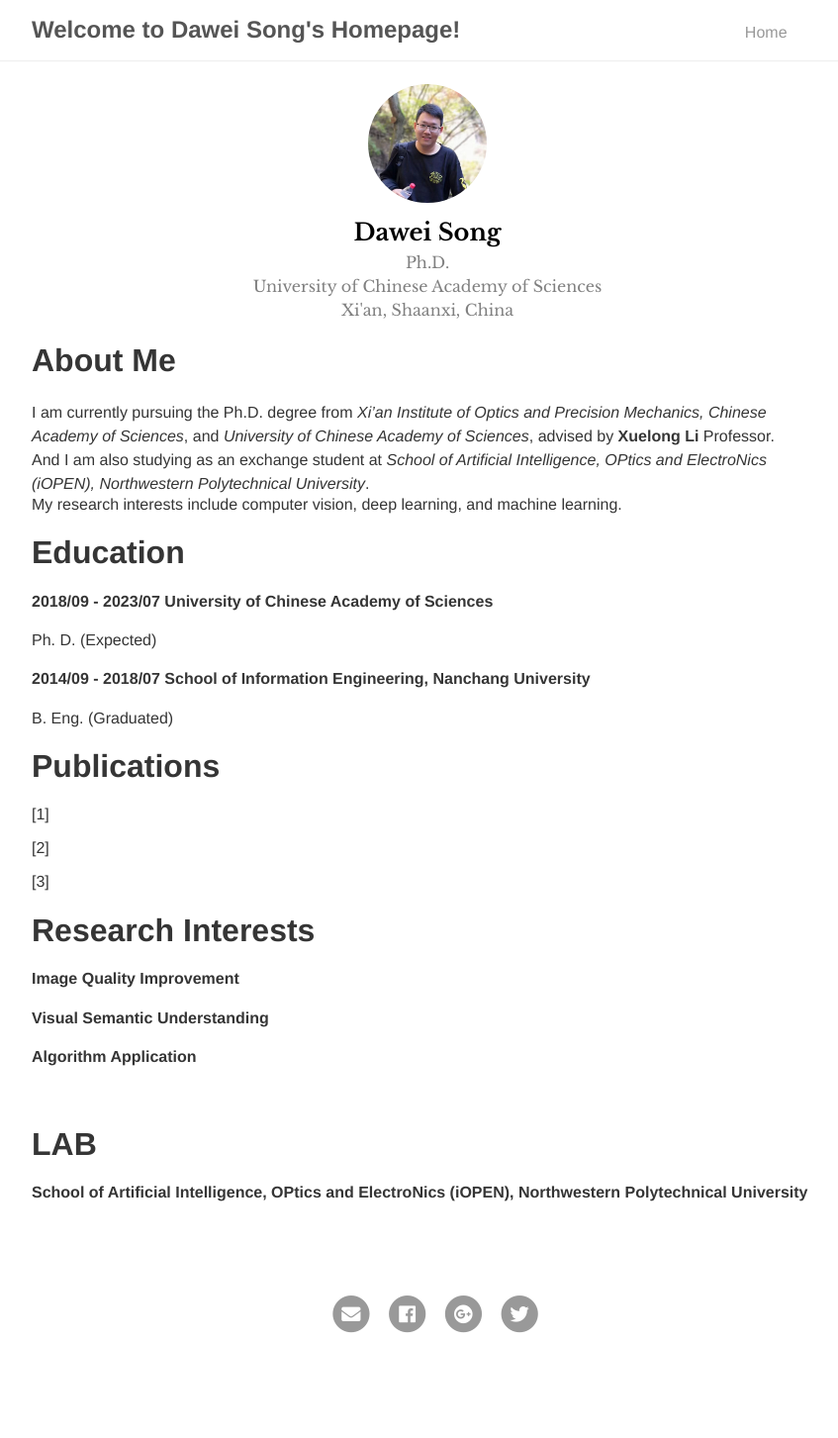
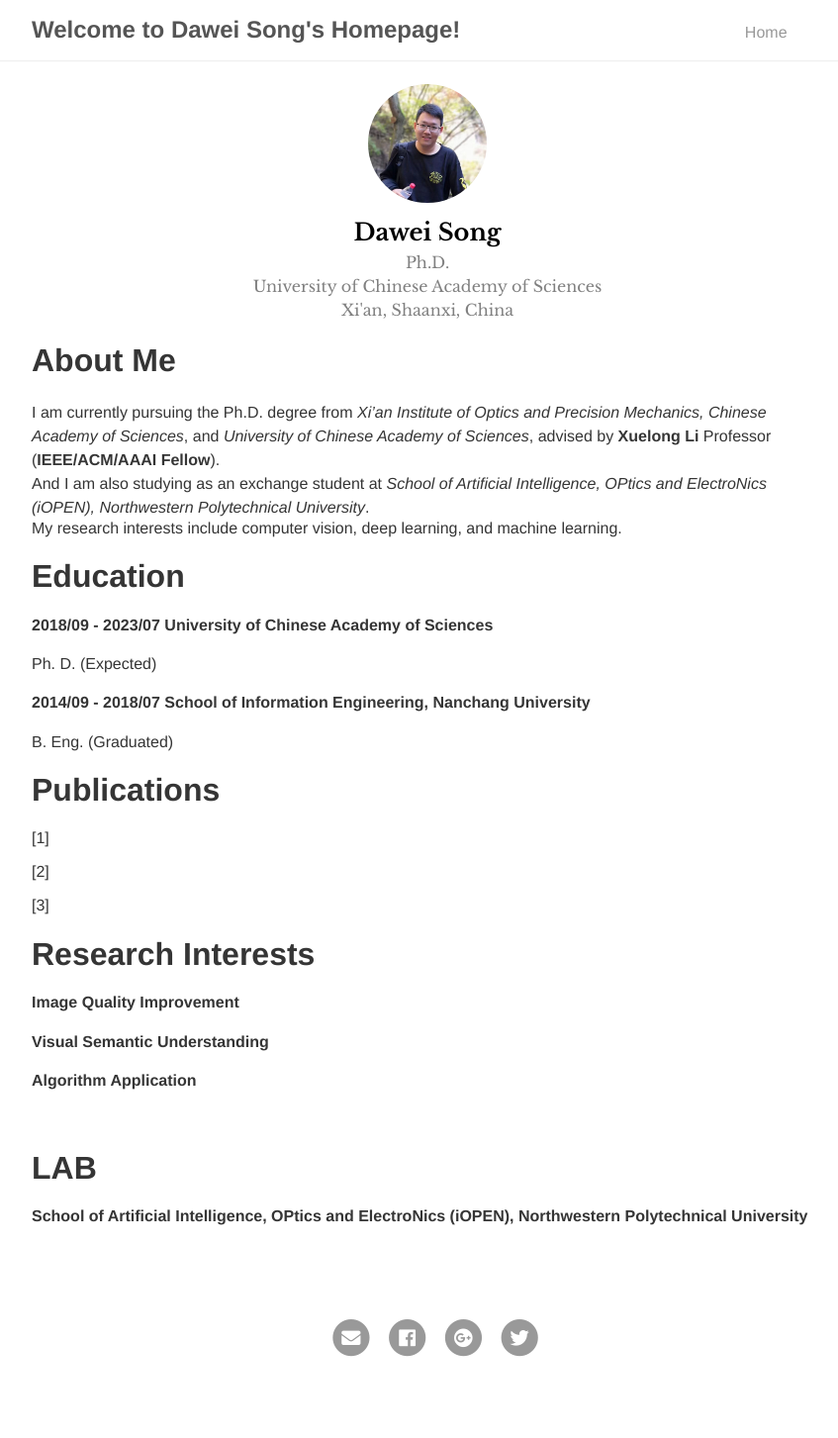
Before and after one commit to songxijuan/home, a Jekyll site: the page built from index.md, in a window 1280 px wide. Shown: the whole page at 99% size, without its empty margins (208-1055 px from the left). Built offline with Jekyll 4.4.1, drawn with Linux system fonts in a browser that asks for light colours; our own code applies the rules of GitHub Pages for plain Markdown files; before the commit the page ends 1429 px from its top, so only the background shows below that.

Commit message:
Update index.md

```diff
--- a/index.md
+++ b/index.md
@@ -3,7 +3,7 @@ layout: about
 ---
 
 # About Me
-I am currently pursuing the Ph.D. degree from _Xi'an Institute of Optics and Precision Mechanics, Chinese Academy of Sciences_, and _University of Chinese Academy of Sciences_, advised by __Xuelong Li__ Professor. <br/>
+I am currently pursuing the Ph.D. degree from _Xi'an Institute of Optics and Precision Mechanics, Chinese Academy of Sciences_, and _University of Chinese Academy of Sciences_, advised by __Xuelong Li__ Professor (__IEEE/ACM/AAAI Fellow__). <br/>
 And I am also studying as an exchange student at _School of Artificial Intelligence, OPtics and ElectroNics (iOPEN), Northwestern Polytechnical University_. <br/>
 My research interests include computer vision, deep learning, and machine learning.
 <br/>
```
